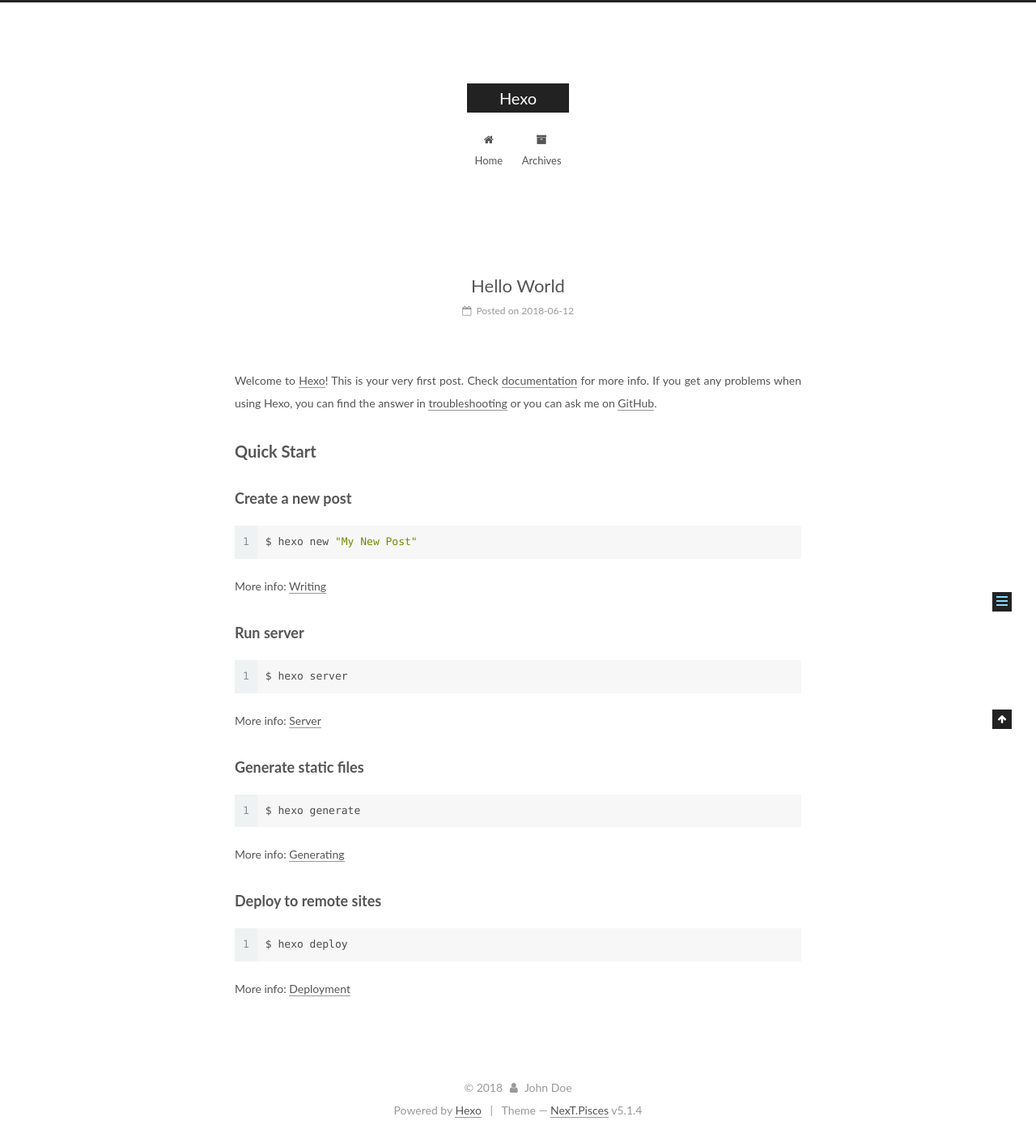
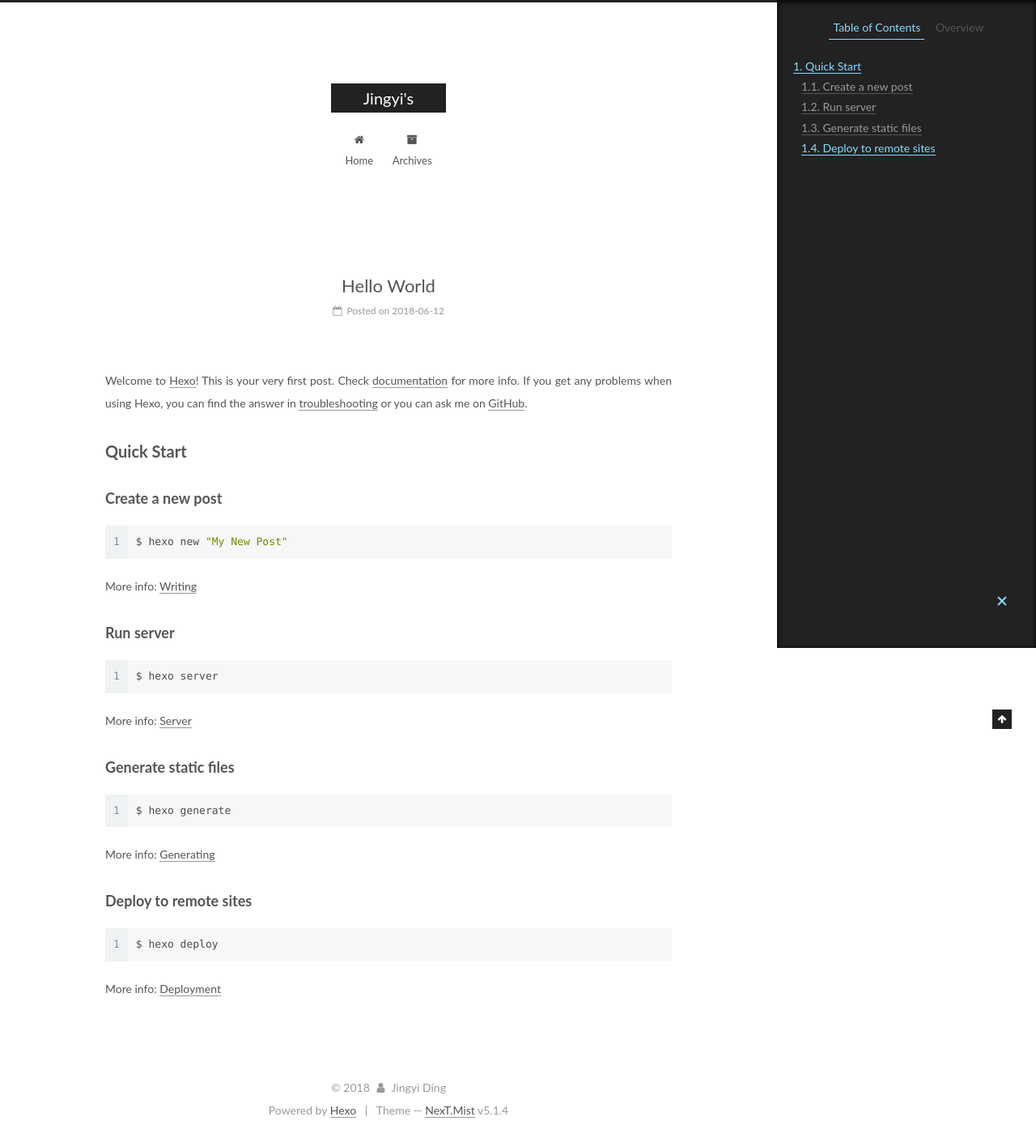
Before and after one commit to dingjy94/dingjy94.github.io, a plain HTML site: page 2018/06/12/hello-world/index.html in a window 1280 px wide. Shown: the whole page at 81% size. Drawn offline with Linux system fonts and the light colour scheme.

Commit message:
Site updated: 2018-06-12 21:28:07

```diff
--- a/2018/06/12/hello-world/index.html
+++ b/2018/06/12/hello-world/index.html
@@ -5,7 +5,7 @@
 
 
 
-<html class="theme-next pisces use-motion" lang="">
+<html class="theme-next mist use-motion" lang="en">
 <head>
   <meta charset="UTF-8"/>
 <meta http-equiv="X-UA-Compatible" content="IE=edge" />
@@ -83,9 +83,9 @@
 <meta property="og:type" content="article">
 <meta property="og:title" content="Hello World">
 <meta property="og:url" content="http://yoursite.com/2018/06/12/hello-world/index.html">
-<meta property="og:site_name" content="Hexo">
+<meta property="og:site_name" content="Jingyi&#39;s">
 <meta property="og:description" content="Welcome to Hexo! This is your very first post. Check documentation for more info. If you get any problems when using Hexo, you can find the answer in troubleshooting or you can ask me on GitHub. Quick">
-<meta property="og:locale" content="default">
+<meta property="og:locale" content="en">
 <meta property="og:updated_time" content="2018-06-12T20:45:03.458Z">
 <meta name="twitter:card" content="summary">
 <meta name="twitter:title" content="Hello World">
@@ -97,7 +97,7 @@
   var NexT = window.NexT || {};
   var CONFIG = {
     root: '/',
-    scheme: 'Pisces',
+    scheme: 'Mist',
     version: '5.1.4',
     sidebar: {"position":"left","display":"post","offset":12,"b2t":false,"scrollpercent":false,"onmobile":false},
     fancybox: true,
@@ -125,7 +125,7 @@
 
 
 
-  <title>Hello World | Hexo</title>
+  <title>Hello World | Jingyi's</title>
 
 
 
@@ -137,7 +137,7 @@
 
 </head>
 
-<body itemscope itemtype="http://schema.org/WebPage" lang="default">
+<body itemscope itemtype="http://schema.org/WebPage" lang="en">
 
 
 
@@ -155,7 +155,7 @@
     <div class="custom-logo-site-title">
       <a href="/"  class="brand" rel="start">
         <span class="logo-line-before"><i></i></span>
-        <span class="site-title">Hexo</span>
+        <span class="site-title">Jingyi's</span>
         <span class="logo-line-after"><i></i></span>
       </a>
     </div>
@@ -235,13 +235,13 @@
     <link itemprop="mainEntityOfPage" href="http://yoursite.com/2018/06/12/hello-world/">
 
     <span hidden itemprop="author" itemscope itemtype="http://schema.org/Person">
-      <meta itemprop="name" content="John Doe">
+      <meta itemprop="name" content="Jingyi Ding">
       <meta itemprop="description" content="">
       <meta itemprop="image" content="/images/avatar.gif">
     </span>
 
     <span hidden itemprop="publisher" itemscope itemtype="http://schema.org/Organization">
-      <meta itemprop="name" content="Hexo">
+      <meta itemprop="name" content="Jingyi's">
     </span>
 
 
@@ -390,7 +390,7 @@
         <div class="site-overview">
           <div class="site-author motion-element" itemprop="author" itemscope itemtype="http://schema.org/Person">
 
-              <p class="site-author-name" itemprop="name">John Doe</p>
+              <p class="site-author-name" itemprop="name">Jingyi Ding</p>
               <p class="site-description motion-element" itemprop="description"></p>
           </div>
 
@@ -462,7 +462,7 @@
   <span class="with-love">
     <i class="fa fa-user"></i>
   </span>
-  <span class="author" itemprop="copyrightHolder">John Doe</span>
+  <span class="author" itemprop="copyrightHolder">Jingyi Ding</span>
 
 
 </div>
@@ -476,7 +476,7 @@
 
 
 
-  <div class="theme-info">Theme &mdash; <a class="theme-link" target="_blank" href="https://github.com/iissnan/hexo-theme-next">NexT.Pisces</a> v5.1.4</div>
+  <div class="theme-info">Theme &mdash; <a class="theme-link" target="_blank" href="https://github.com/iissnan/hexo-theme-next">NexT.Mist</a> v5.1.4</div>
 
 
 
@@ -577,13 +577,6 @@
 
 
 
-  <script type="text/javascript" src="/js/src/affix.js?v=5.1.4"></script>
-
-  <script type="text/javascript" src="/js/src/schemes/pisces.js?v=5.1.4"></script>
-
-
-
-
   <script type="text/javascript" src="/js/src/scrollspy.js?v=5.1.4"></script>
 <script type="text/javascript" src="/js/src/post-details.js?v=5.1.4"></script>
 
```
Also changed, not shown: archives/2018/06/index.html (+12 -19 lines), archives/2018/index.html (+12 -19 lines), archives/index.html (+12 -19 lines), index.html (+14 -21 lines).
